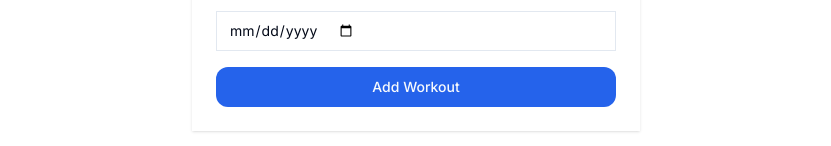
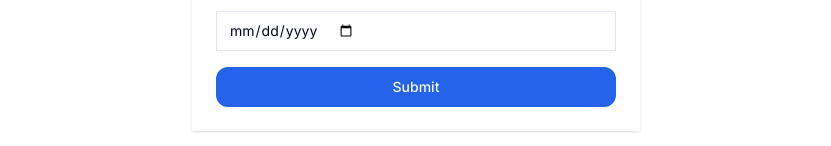
Before and after one commit to eeturonkko/fitness-activity-logger, a Next.js app: page /workouts in a window 1280 px wide. Shown: the part 465-611 px from the top of the page, without its empty margins (224-1055 px from the left). Built offline with nearby package versions, Linux system fonts and the light colour scheme.

Commit message:
add: submit button component

```diff
--- a/actions/workoutActions.tsx
+++ b/actions/workoutActions.tsx
@@ -1,9 +1,11 @@
 "use server";
 import { workouts } from "@/db/schema";
 import { db } from "@/db";
+import { useRef } from "react";
 
 export async function createNewWorkoutAction(formData: FormData) {
   // TODO: Validate form data
+
   //* Insert form data values to object "workout"
   const workout = {
     workoutType: formData.get("workout-type") as string,
@@ -11,6 +13,7 @@ export async function createNewWorkoutAction(formData: FormData) {
     duration: formData.get("duration") as string,
     caloriesBurned: formData.get("calories") as string,
   };
+
   //* Insert object "workout" to database
   await db.insert(workouts).values(workout);
 }
--- a/components/ui/add-new-workout-form.tsx
+++ b/components/ui/add-new-workout-form.tsx
@@ -1,15 +1,20 @@
+"use client";
+import { useRef } from "react";
 import { Label } from "@/components/ui/label";
 import { Input } from "@/components/ui/input";
 import { Button } from "@/components/ui/button";
 import { createNewWorkoutAction } from "@/actions/workoutActions";
+import SubmitButton from "./submit-button";
 
 function AddNewWorkoutForm() {
+  const formRef = useRef<HTMLFormElement>(null);
   return (
     <>
       <h1 className="text-3xl font-bold">Workouts</h1>
       <form
         className="w-full max-w-md bg-white shadow rounded-lg p-6 space-y-4"
         action={createNewWorkoutAction}
+        ref={formRef}
       >
         <div className="space-y-2">
           <Label htmlFor="workout-type">Workout Type</Label>
@@ -46,9 +51,7 @@ function AddNewWorkoutForm() {
           <Label htmlFor="date">Date</Label>
           <Input id="date" name="date" required type="date" />
         </div>
-        <Button className="w-full rounded-xl" type="submit">
-          Add Workout
-        </Button>
+        <SubmitButton />
       </form>
     </>
   );
--- /dev/null
+++ b/components/ui/submit-button.tsx
@@ -0,0 +1,14 @@
+"use client";
+import { Button } from "@/components/ui/button";
+import { useFormStatus } from "react-dom";
+
+function SubmitButton() {
+  const { pending } = useFormStatus();
+  return (
+    <Button className="w-full rounded-xl" type="submit">
+      {pending ? "Submitting..." : "Submit"}
+    </Button>
+  );
+}
+
+export default SubmitButton;
```
